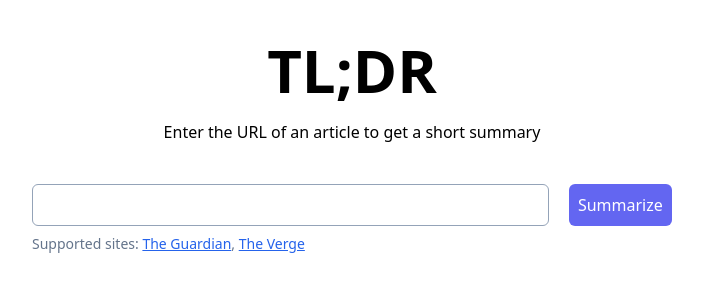
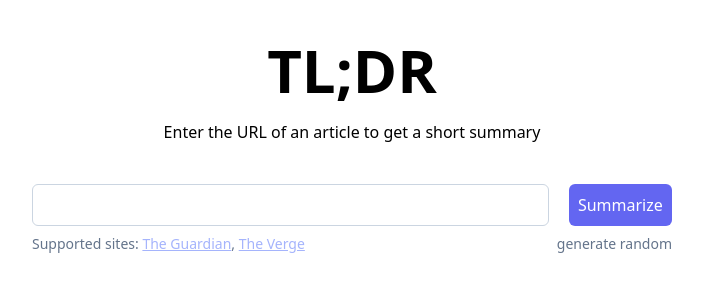
Before and after one commit to ryanarnold/tldr-article-summarizer, a Next.js app: page / in a window 1280 px wide. Shown: the top 300 px of the page, without its empty margins (288-991 px from the left). Built offline with nearby package versions, Linux system fonts and the light colour scheme.

Commit message:
feat/frontend logic for article summarization

```diff
--- a/pages/api/article.ts
+++ b/pages/api/article.ts
@@ -6,10 +6,12 @@ const cheerio = require('cheerio');
 type Data = {
   url: string;
   content: string;
+  title: string;
 };
 
 export default async function handler(req: NextApiRequest, res: NextApiResponse<Data | string>) {
   if (req.body.url === undefined) {
+    console.log(req.body);
     res.status(400).send('Missing input url');
   }
 
@@ -34,5 +36,7 @@ export default async function handler(req: NextApiRequest, res: NextApiResponse<
   const $ = cheerio.load(body.data);
   const articleContent = $(currentSite?.query).text();
 
-  res.status(200).json({ url, content: articleContent });
+  const articleTitle = $('meta[property=og:title]').attr('content');
+
+  res.status(200).json({ url, content: articleContent, title: articleTitle });
 }
--- a/pages/index.tsx
+++ b/pages/index.tsx
@@ -1,10 +1,40 @@
 import Head from 'next/head';
 import { Inter } from '@next/font/google';
 import sites from '../data/sites-supported';
+import { useState } from 'react';
+import axios from 'axios';
 
 const inter = Inter({ subsets: ['latin'] });
 
 export default function Home() {
+  const [url, setUrl] = useState('');
+  const [isSummarizing, setIsSummarizing] = useState(false);
+  const [summaryTitle, setSummaryTitle] = useState('');
+  const [summaryContent, setsummaryContent] = useState('');
+
+  const summarizeArticle = async () => {
+    setIsSummarizing(true);
+
+    try {
+      const articleResponse = await axios.post('/api/article', { url });
+      const content = articleResponse.data.content;
+      const title = articleResponse.data.title;
+
+      const summaryResponse = await axios.post('/api/summarize', { content });
+
+      setsummaryContent(summaryResponse.data.summary);
+      setSummaryTitle(title);
+    } catch {
+      alert('Invalid URL!');
+    }
+
+    setIsSummarizing(false);
+  };
+
+  const handleUrlChange = (event: React.FormEvent<HTMLInputElement>) => {
+    setUrl(event.currentTarget.value);
+  };
+
   return (
     <>
       <Head>
@@ -24,11 +54,24 @@ export default function Home() {
                 type="text"
                 name="inputUrl"
                 id="inputUrl"
-                className="border-solid border-slate-400 border rounded-md p-2 w-full height-full"
+                className="border-solid border-slate-300 border rounded-md p-2 w-full height-full"
+                onChange={handleUrlChange}
               />
-              <button className="bg-indigo-500 text-white rounded-md">Summarize</button>
+              {isSummarizing ? (
+                <button
+                  className="bg-indigo-200 text-white rounded-md"
+                  onClick={summarizeArticle}
+                  disabled
+                >
+                  Summarizing...
+                </button>
+              ) : (
+                <button className="bg-indigo-500 text-white rounded-md" onClick={summarizeArticle}>
+                  Summarize
+                </button>
+              )}
             </div>
-            <p className="text-slate-500 text-sm">
+            <p className="text-slate-500 text-sm float-left">
               Supported sites:{' '}
               {sites.map((site) => {
                 return (
@@ -36,7 +79,7 @@ export default function Home() {
                     <a
                       href={site.fullurl}
                       key={site.hostname}
-                      className="underline text-blue-600"
+                      className="underline text-indigo-300"
                       target="_blank"
                       rel="noopener noreferrer"
                     >
@@ -47,6 +90,16 @@ export default function Home() {
                 );
               })}
             </p>
+            <p className="text-slate-500 text-sm text-right hover:underline hover:cursor-pointer">
+              generate random
+            </p>
+
+            {summaryContent && summaryTitle ? (
+              <div className="mt-10 border border-slate-300 rounded-lg p-5">
+                <h1 className="text-3xl font-bold mb-5">{summaryTitle}</h1>
+                <p className="text-slate-700">{summaryContent}</p>
+              </div>
+            ) : null}
           </div>
           <div></div>
         </div>
```
